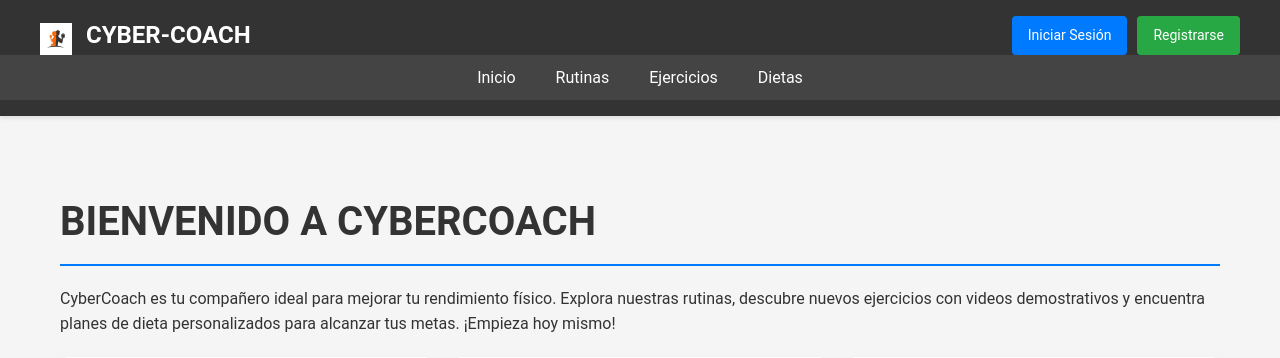
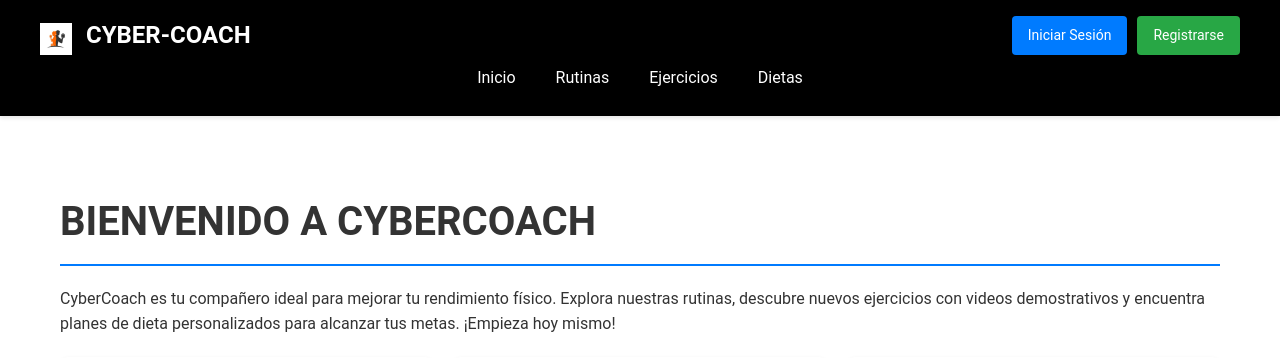
Before and after one commit to valenfd3z/Portfolio, a Python web app: template templates/index.html in a window 1280 px wide. Shown: the top 358 px of the page. Run offline with Jinja, Linux system fonts and the light colour scheme; the template is opened without the code that fills it, so the values that code supplies are empty.

Commit message:
Update styles.css

```diff
--- a/static/css/styles.css
+++ b/static/css/styles.css
@@ -4,7 +4,6 @@ body {
     padding: 0;
     font-family: 'Roboto', Arial, sans-serif;
     line-height: 1.6;
-    background-color: #f5f5f5;
     color: #333;
 }
 
@@ -16,7 +15,7 @@ body {
 
 /* Estilos del encabezado */
 header {
-    background-color: #333;
+    background-color: #000000;
     color: white;
     padding: 1rem 0;
     box-shadow: 0 2px 4px rgba(0,0,0,0.1);
@@ -105,7 +104,7 @@ header {
 
 /* Navegación principal */
 .nav-principal {
-    background-color: #444;
+    background-color: #000000;
     padding: 10px 0;
 }
 
@@ -129,12 +128,11 @@ header {
 }
 
 .nav-principal a:hover {
-    background-color: #555;
+    background-color: #1a1a1a;
     transform: translateY(-2px);
 }
 
 /* Estilos de secciones comunes */
-
 .seccion-titulo {
     color: #333;
     border-bottom: 2px solid #007bff;
```
